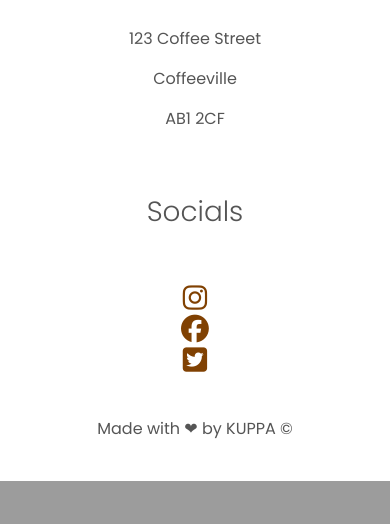
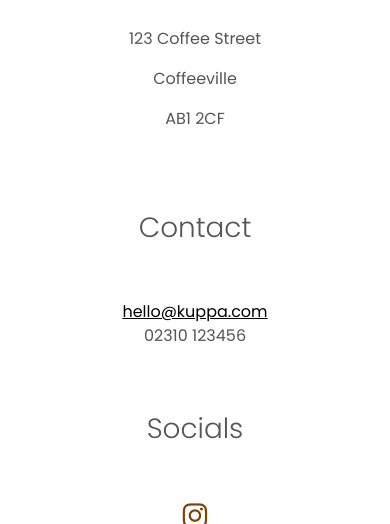
Before and after one commit to Code-Institute-Submissions/joshcallawaydev-kuppa_AugResub, a Django app: page / in a window 390 px wide. Shown: the part 5976-6500 px from the top of the page. Before the commit the page ends 6457 px from the top, so only its background shows below. Run offline with Django 3.2, Linux system fonts and the light colour scheme; some libraries are stand-ins or nearby versions.

Commit message:
Upodated footer information

```diff
--- a/templates/base.html
+++ b/templates/base.html
@@ -150,13 +150,18 @@
                 <h5 class="display-1 py-5">Say Hi</h5>
             </div>
             <div class="row text-center">
-                <div class="col-12 col-md-6  px-5 pt-5 mx-0">
+                <address class="col-12 col-md-4 px-5 pt-5 mx-0">
                     <h5 class="display-6 pb-5">Address</h5>
                     <p>123 Coffee Street</p>
                     <p>Coffeeville</p>
                     <p>AB1 2CF</p>
+                </address>
+                <div class="col-12 col-md-4 px-5 pt-5 mx-0">
+                    <h5 class="display-6 pb-5">Contact</h5>
+                    <a href="mailto:hello@fullstackjosh.com" class="text-black">hello@kuppa.com</a>
+                    <p>02310 123456</p>
                 </div>
-                <div class="col-12 col-md-6 px-5 pt-5 mx-0">
+                <div class="col-12 col-md-4 px-5 pt-5 mx-0">
                     <h5 class="display-6 pb-5">Socials</h5>
                     <ul class="list-unstyled text-brown">
                         <li><a href="https://www.instagram.com/" target="_blank" class="text-brown"><i
```
